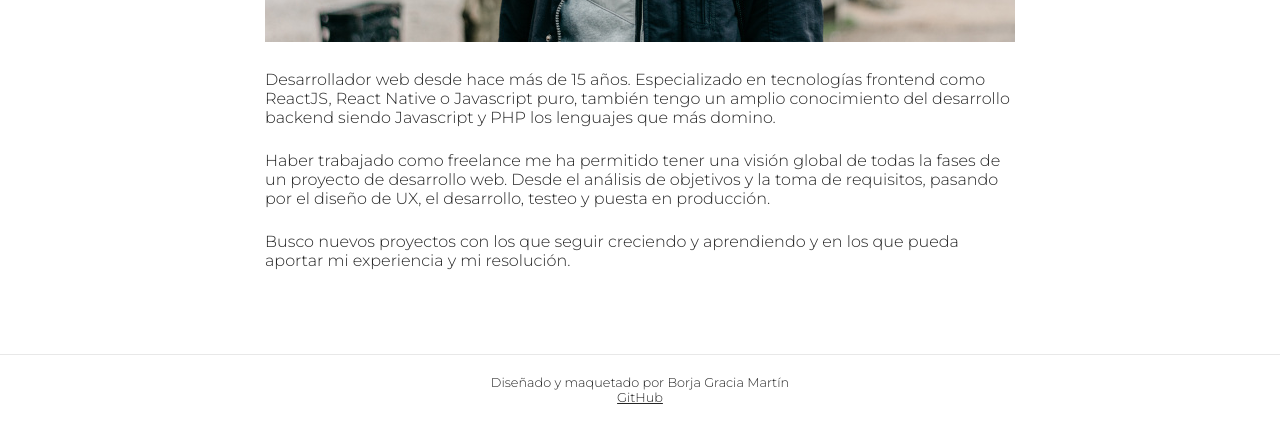
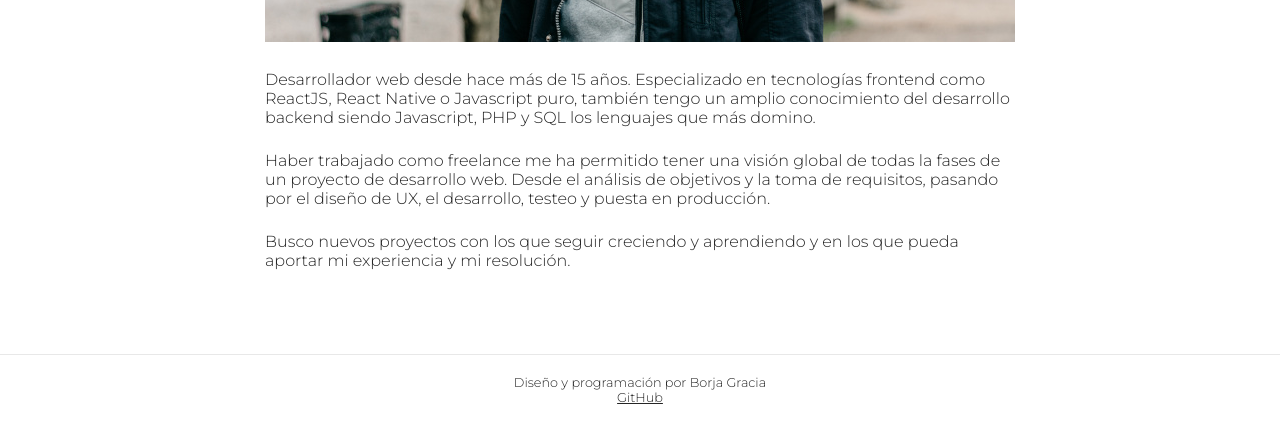
Before and after one commit to Volcanos/portfolio-nuevo, a Next.js app: page / in a window 1280 px wide. Shown: the part 543-965 px from the top of the page. Built offline with nearby package versions, Linux system fonts and the light colour scheme.

Commit message:
Update info

```diff
--- a/components/Footer/index.js
+++ b/components/Footer/index.js
@@ -3,7 +3,7 @@ import styles from './Footer.module.scss';
 const Footer = () => {
     return (
         <div className={styles.footerWrapper}>
-            Diseñado y maquetado por Borja Gracia Martín
+            Diseño y programación por Borja Gracia
             { <a href="https://github.com/Volcanos/portfolio-nuevo" target="_blank" rel="noreferrer">GitHub</a> }
         </div>
     )
--- a/pages/index.js
+++ b/pages/index.js
@@ -14,7 +14,7 @@ export default function Home() {
           Desarrollador web desde hace más de 15 años. Especializado en
           tecnologías frontend como ReactJS, React Native o Javascript puro,
           también tengo un amplio conocimiento del desarrollo backend siendo
-          Javascript y PHP los lenguajes que más domino.
+          Javascript, PHP y SQL los lenguajes que más domino.
         </div>
         <div className={styles.paragraphWrapper}>
           Haber trabajado como freelance me ha permitido tener una visión global
```
